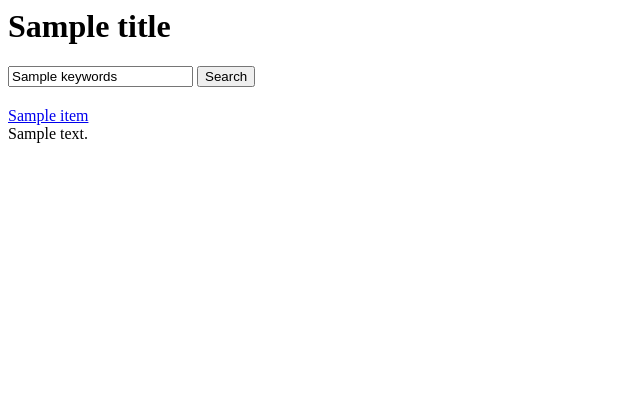
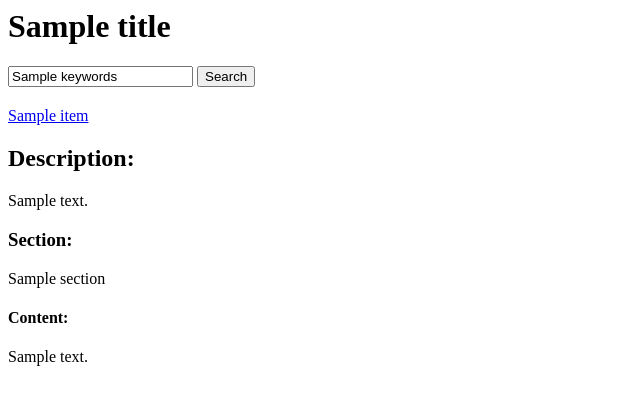
Before and after one commit to stuartnankai/searchengine_elasticsearch_django, a Django app: template searchengine/templates/searchengine/index.html in a window 1280 px wide. Shown: the top 405 px of the page, without its empty margins (0-640 px from the left). Run offline with Django 3.2, Linux system fonts and the light colour scheme; the template is opened without the code that fills it: most values are stand-ins (such as "Sample title", 1, 10 or a date in 2020).

Commit message:
Show more info on the website

```diff
--- a/searchengine/templates/searchengine/index.html
+++ b/searchengine/templates/searchengine/index.html
@@ -21,7 +21,12 @@
                     <div>
                         <a href="{{ item.url }}" target="_blank">{{ item.title }}</a>
                     </div>
-
+                    <h2>Description: </h2>
+                    <div>
+                        {{item.description}}
+                    </div>
+                    <h3>Section: </h3><div>{{item.section}}</div>
+                    <h4>Content: </h4>
                     <div>{{ item.content }}</div>
                 </div>
             {% endfor %}
```
Also changed, not shown: searchengine/views.py (+5 -3 lines), README.md.
